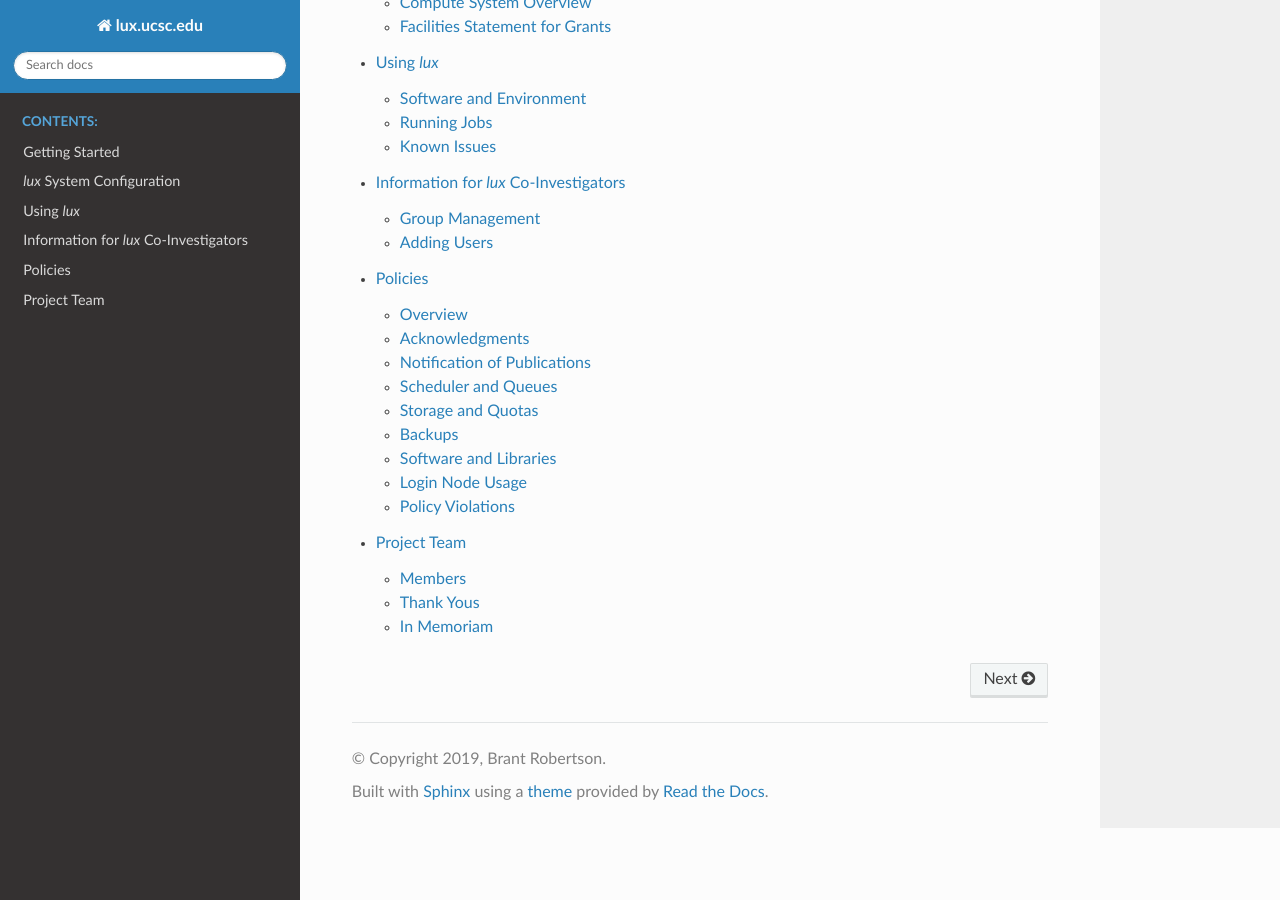
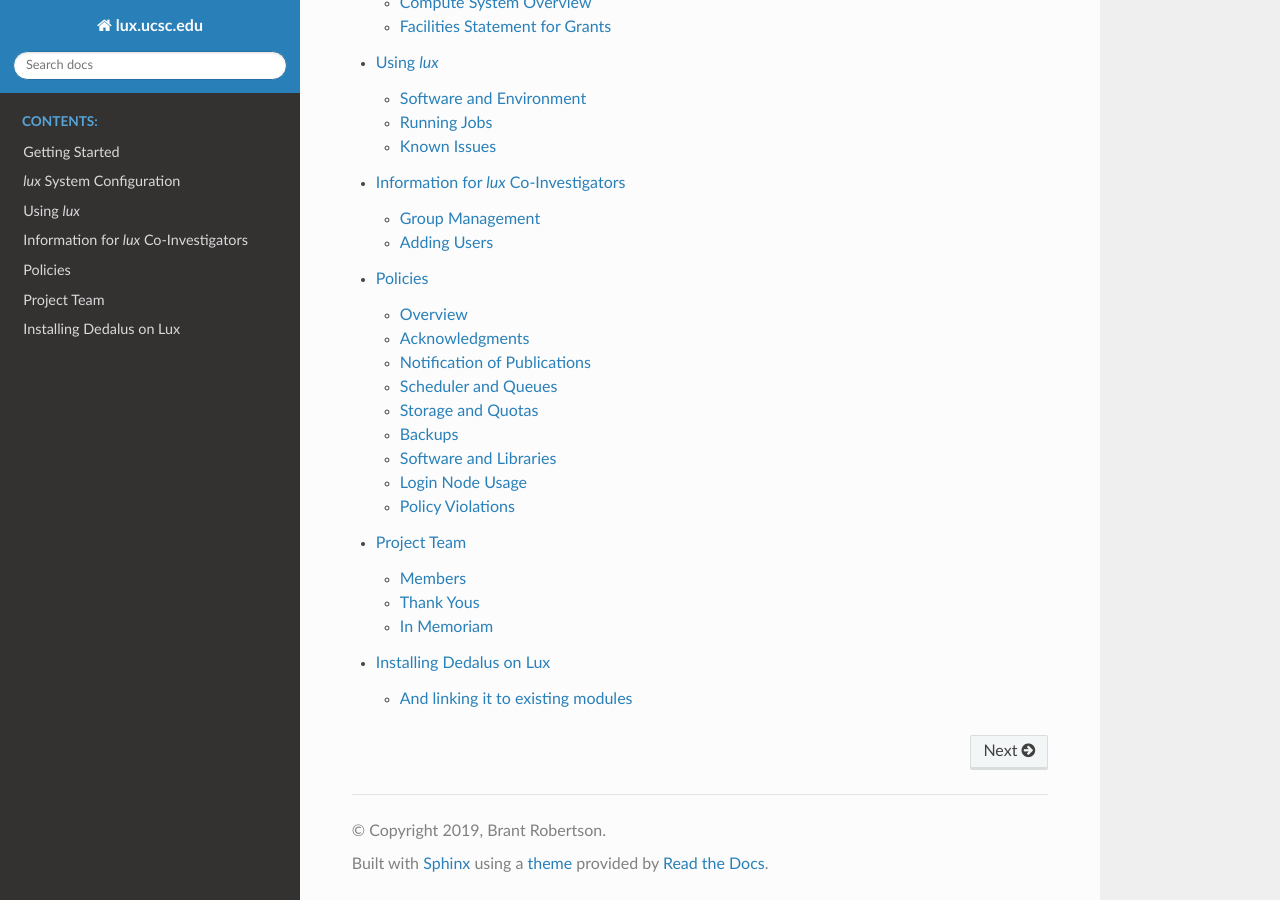
Before and after one commit to brantr/lux-website, a Sphinx documentation site: the page built from docs/source/index.rst, in a window 1280 px wide and 900 px high, scrolled down 621 px. Built offline with Sphinx 7.4.7 and the Read the Docs theme 2.0.0, drawn with Linux system fonts in a browser that asks for light colours; part of the change alters nothing that is shown.

Commit message:
Adding the dedalus how-to from Adrian

```diff
--- /dev/null
+++ b/docs/source/dedalus.rst
@@ -0,0 +1,176 @@
+.. _email_brant: brant@ucsc.edu
+
+.. _dedalus:
+
+Installing Dedalus on Lux
+=========================
+
+And linking it to existing modules
+----------------------------------
+
+.. _what_is_dedalus:
+
+What is Dedalus?
+~~~~~~~~~~~~~~~~
+
+`Dedalus <https://dedalus-project.org/>`__ is an open-source software
+package that can be used to solve differential equations, like the
+Navier-Stokes equation, using spectral methods. It solves equations
+input by users as strings, and can handle initial value problems,
+eigenvalue problems, and boundary value problems. Due to its
+flexibility, `active
+userbase <https://groups.google.com/forum/#!forum/dedalus-users>`__, and
+user-friendly python interfaces, it is quickly becoming a widely-used
+tool in astrophysical and geophysical fluid dynamics, plasma physics,
+and `other fields <https://dedalus-project.org/citations/>`__.
+
+.. _dedalus_warning:
+
+Why installing Dedalus warrants a little care
+~~~~~~~~~~~~~~~~~~~~~~~~~~~~~~~~~~~~~~~~~~~~~
+
+As explained on `Dedalus' installation
+page <https://dedalus-project.readthedocs.io/en/latest/pages/installation.html>`__,
+Dedalus relies on MPI, FFTW (linked to MPI), HDF5, Python3, and the
+following Python packages: numpy, scipy, mpi4py (linked to that same
+MPI), and h5py. There are several ways to install Dedalus. The easiest
+is to use the `conda installation
+script <https://dedalus-project.readthedocs.io/en/latest/pages/installation.html#conda-installation-recommended>`__,
+which can build all of the prerequisite software (after first installing
+Python using miniconda, as explained in the Dedalus installation
+instructions), or be linked to existing MPI/FFTW/HDF5 installations.
+This method is great if you're just starting out, or if you're
+installing Dedalus on a machine that is missing some or all of the
+prerequisite software packages. However, cluster/supercomputer support
+staff generally discourage this sort of an installation when it can be
+avoided, as it often fails to take advantage of various subtle
+optimizations that are available on each machine depending on the
+software environment and CPU architecture (granted, when it comes to
+Dedalus, these subtleties are probably most important when installing
+MPI and FFTW). Additionally, if you would like to `contribute to
+Dedalus <https://github.com/DedalusProject/dedalus>`__, it helps to have
+Dedalus installed in an editable form, which the conda installation
+doesn't do without some tinkering. (If you would like to do that with
+the conda installation, either reach out to `Adrian
+Fraser <mailto:adfraser@ucsc.edu>`__ or ask about it on the `Dedalus
+user group <https://groups.google.com/forum/#!forum/dedalus-users>`__.
+It's pretty easy.)
+
+If you would like to install Dedalus using the conda install script,
+based on past experience, it should work pretty well without any major
+difficulty.
+
+.. _dedalus_installation:
+
+Installing Dedalus on top of Lux's existing modules, from source
+~~~~~~~~~~~~~~~~~~~~~~~~~~~~~~~~~~~~~~~~~~~~~~~~~~~~~~~~~~~~~~~~
+
+Note that these instructions were written in March 2021. There are
+several aspects that are likely to change over time. In particular, the
+versions of various modules installed on Lux might change. Aspects that
+are likely to require modification when these instructions become
+outdated will be noted *(like this)*.
+
+First, load the following modules (if you haven't already, do
+``module list`` to see if you already have some of these loaded):
+
+::
+
+    module load slurm/18.08.4 openmpi/4.0.1 fftw/3.3.8 python/3.8.6
+
+*(The versions of each of these modules might change over time)*
+
+Next, set the ``MPI_PATH`` and ``FFTW_PATH`` environment variables,
+which tell Dedalus where on Lux this software is installed:
+
+::
+
+    export MPI_PATH=/cm/shared/apps/openmpi/openmpi-4.0.1/
+    export FFTW_PATH=/cm/shared/apps/fftw/fftw-3.3.8/
+
+*(These paths will change if the openmpi or fftw modules change)* **Note
+that you'll probably want to load these same openmpi and fftw modules
+and set these same ``MPI_PATH`` and ``FFTW_PATH`` environment variables
+if you're using the simpler conda install too.**
+
+Then, fetch your Dedalus version of choice from
+`github <https://github.com/DedalusProject/dedalus>`__ and place it in
+whatever directory you want Dedalus to live (your best bet is usually to
+either download the main AKA "master" branch, which is the default when
+you click that link, or to download the latest official
+`release <https://github.com/DedalusProject/dedalus/releases>`__ -- but
+if you want to test out the new spherical bases/domains being developed,
+check out their d3 branch). Use ``cd`` to enter the ``dedalus/`` folder
+you just downloaded.
+
+*The first time I installed Dedalus on Lux using this method, I hit a
+strange error that I was not able to reproduce ever again. I document it
+here in case others hit this error as well, but you can skip this step
+if you don't hit this error. The error happened when I tried to
+``pip3 install`` (explained in the next paragraph). The error was
+relating to write permissions in the ``/tmp`` folder and the
+``dedalus/.git`` folder, and googling around I saw that some others have
+had similar errors somehow stemming from conflicts between pip3 and git.
+At the time, I deleted the ``dedalus/.git`` folder and was able to
+continue without any additional errors (you can re-initiate git tracking
+after the fact if desired). Since then, however, I've been completely
+unable to reproduce this error. I'm leaving this paragraph here for now
+in case others encounter this issue.*
+
+Once you've fetched the code and entered into the ``dedalus/``
+directory, we need to add a modification to the file ``setup.py``
+because for some reason ``pip3`` will otherwise not install Dedalus
+correctly, because it will ignore half of the instructions we give it.
+Open ``setup.py``. Near the top of the file, you should see a block of
+``import`` statements. immediately after all those ``import``
+statements, add the following:
+
+::
+
+    import site
+    site.ENABLE_USER_SITE = "--user" in sys.argv[1:]
+
+*(This is to circumvent an issue where ``pip3 install`` won't properly
+do what the ``--user`` option tells it to do if you simultaneously use
+the ``-e`` option, causing pip3 to install in a Lux-wide directory,
+which will fail unless you have root privileges. Either this is a bug
+with ``pip3`` that will be addressed in some later version of ``pip3``,
+or this is an issue with Dedalus that will be addressed in some later
+version of Dedalus, I'm not sure which.)*
+
+Finally, run the command ``pip3 install --user -e .`` from this same
+``dedalus/`` directory, and you should be all set!
+
+Once the installation is finished, run the command
+``python3 -m dedalus test`` and Dedalus will run through its testing
+suite to make sure it's installed correctly. If everything worked out
+ok, you should see several yellow warnings and xerrors (expected
+errors), but no red (serious) errors. And you should be ready to get
+simulating! Make sure to load all the same modules whenever you want to
+use dedalus, whether in an interactive session or in an sbatch script
+for queued jobs.
+
+*(At the time of this writing, the latest "release" of Dedalus, which is
+installed when you use the conda install script, has some minor problems
+that, depending on OS and scipy release, may lead to errors when you do
+``python3 -m dedalus test``. An example of these errors can be seen
+`here <https://github.com/DedalusProject/dedalus/issues/110>`__. The
+errors all mention Hermite bases. If you don't plan on using Hermite
+bases anyway for your simulations, then you can disregard these errors.
+If you do plan on using Hermite bases, then this was addressed in a
+`recent
+change <https://github.com/DedalusProject/dedalus/commit/efb13bdaa09816dde3eee897bc2a15fc284ea2f1>`__
+on the main/"master" branch on github, so all you need to do is work
+with the most recent github version rather than the most recent
+"release" version.)*
+
+*(Also: these instructions did not work with python3's virtual
+environments ``venv``. When using ``venv``, python and pip3 are no
+longer able to see any of the python packages installed as part of the
+python/3.8.6 module, which leads to a longer and more involved
+installation because you need to install numpy/scipy/etc locally.
+Because the python/3.8.6 module seems to include every single python
+prerequisite that Dedalus needs, I personally find virtual environments
+to be less important in this situation. There are certainly instances
+where you might want to use virtual environments anyway, depending on
+your specific needs/workflow.)*
--- a/docs/source/index.rst
+++ b/docs/source/index.rst
@@ -24,6 +24,7 @@ Submit comments or corrections to this documentation by `submitting an issue on
    coi_info.rst
    policies.rst
    project.rst
+   dedalus.rst
 
 
 
```
